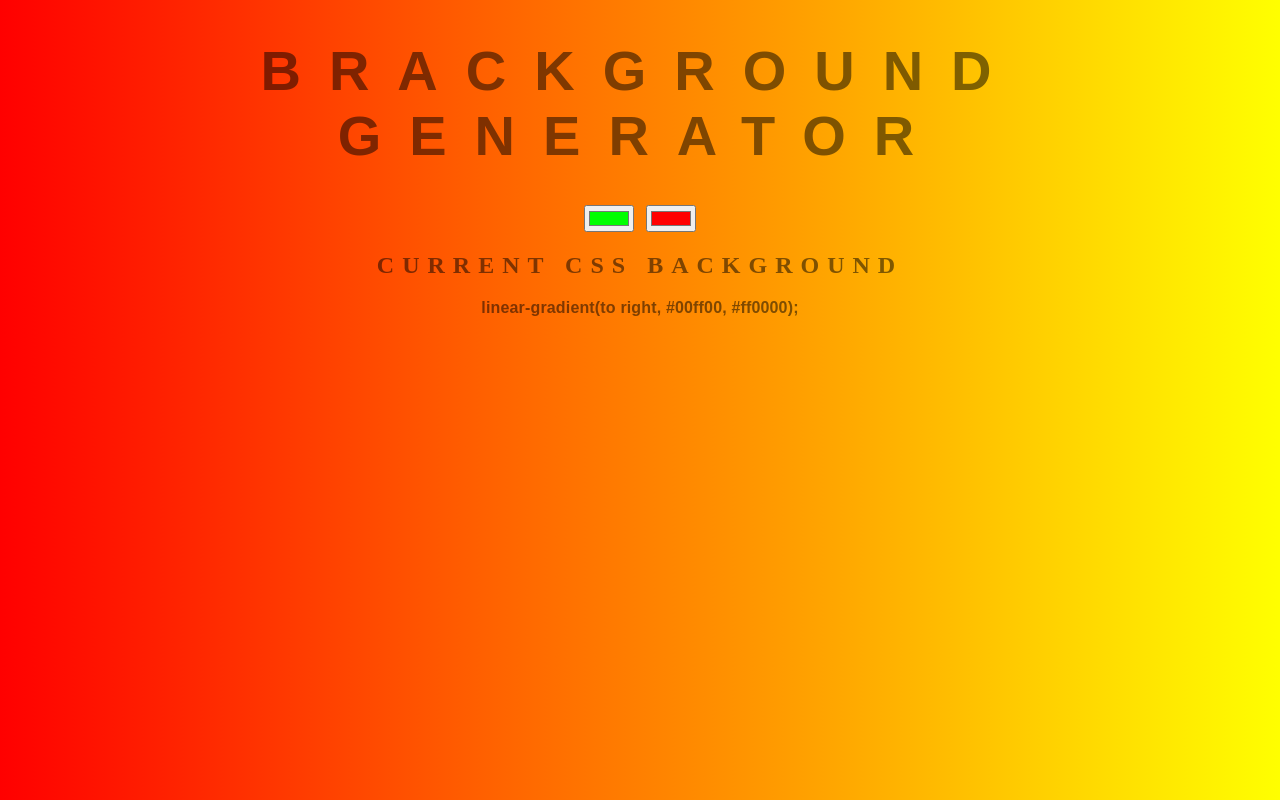
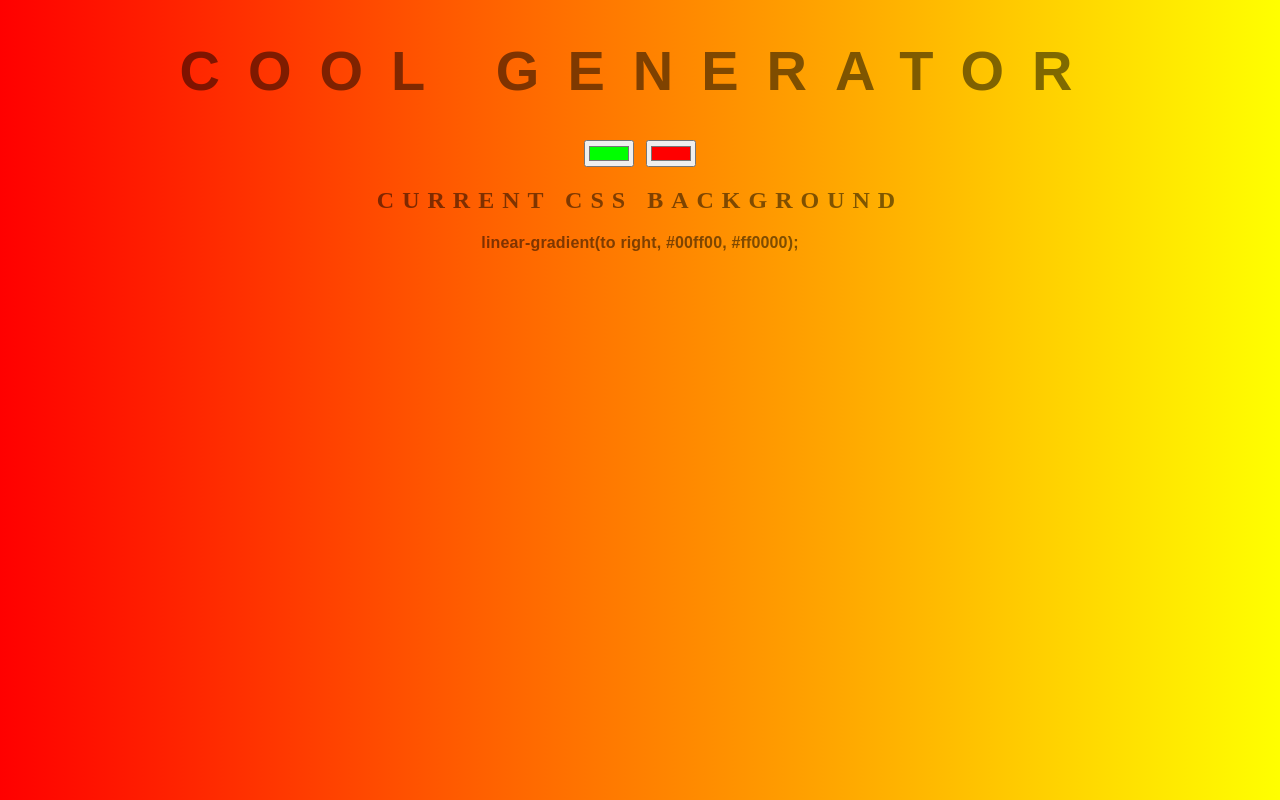
Before and after one commit to fmayodev/background-generator, a plain HTML site: page index.html in a window 1280 px wide. Drawn offline with Linux system fonts and the light colour scheme.

Commit message:
changing title

```diff
--- a/index.html
+++ b/index.html
@@ -8,7 +8,7 @@
     <link rel="stylesheet" href="style.css">
 </head>
 <body id="gradient">
-    <h1>Brackground Generator</h1>
+    <h1>Cool Generator</h1>
     <input type="color" name="color1" id="color1" value="#00FF00">
     <input type="color" name="color2" id="color2" value="#FF0000">
     <h2>Current CSS Background</h2>
```
